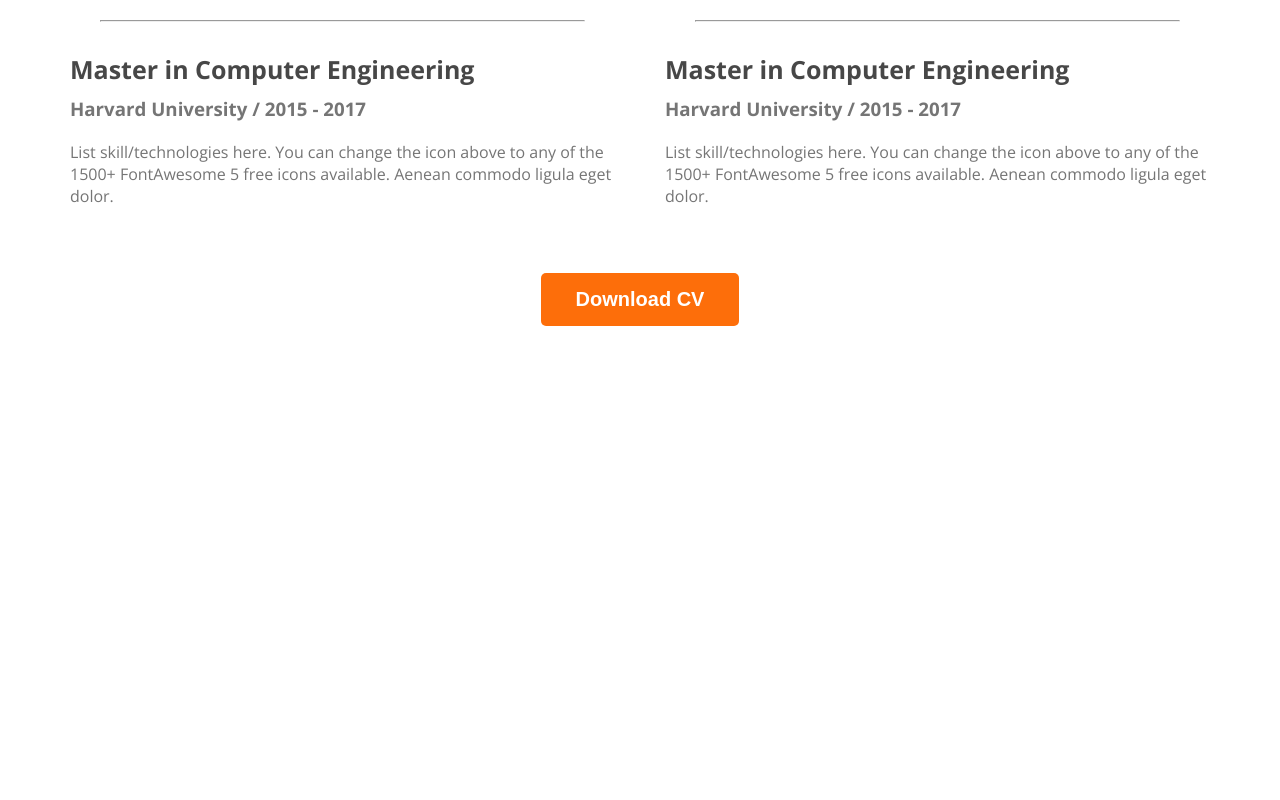
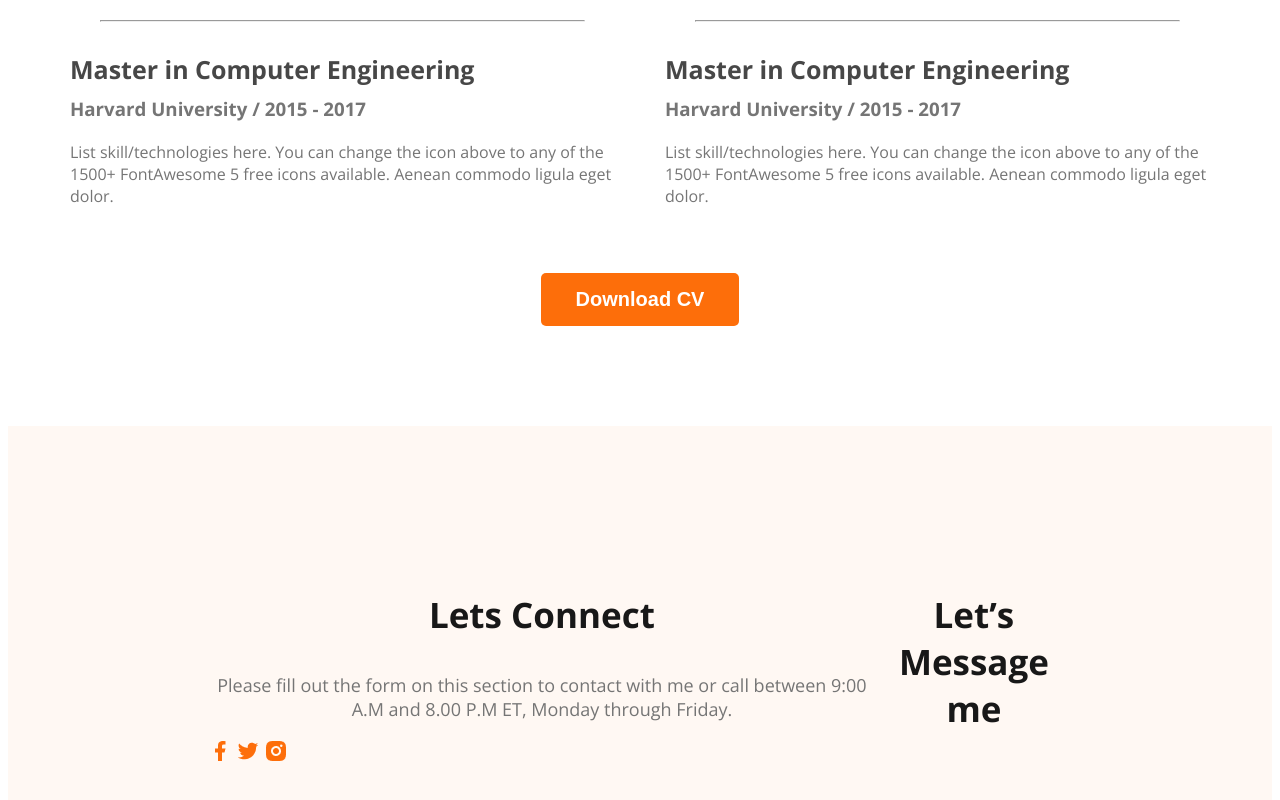
Before and after one commit to Ghost6009/developer-portfolio-4, a plain HTML site: page index.html in a window 1280 px wide. Shown: the part 2790-3590 px from the top of the page. Before the commit the page ends 3124 px from the top, so only its background shows below. Drawn offline with nearby package versions, Linux system fonts and the light colour scheme.

Commit message:
added footer section

```diff
--- a/index.html
+++ b/index.html
@@ -153,7 +153,20 @@
 
     </main>
     <footer>
-
+        <div class="footer-column">
+            <h3 class="section-title">Lets Connect</h3>
+            <p class="section-description">
+                Please fill out the form on this section to contact with me or call between 9:00 A.M and 8.00 P.M ET, Monday through Friday.
+            </p>
+            <div class="social-links">
+                <a href=""><img src="images/icons/facebook.png" alt=""></a>
+                <a href=""><img src="images/icons/twitter.png" alt=""></a>
+                <a href=""><img src="images/icons/insta.png" alt=""></a>
+            </div>
+        </div>
+        <div class="footer-column">
+            <h3 class="section-title">Let’s Message me</h3>
+        </div>
     </footer>
 </body>
 </html>
--- a/styles/portfolio.css
+++ b/styles/portfolio.css
@@ -182,3 +182,11 @@ main section{
     text-align: center;
     margin-top: 50px;
 }
+
+/* footer style */
+footer{
+    display: flex;
+    background: #FFF8F3;
+    padding: 130px 200px;
+    margin-top: 100px;
+}
```
